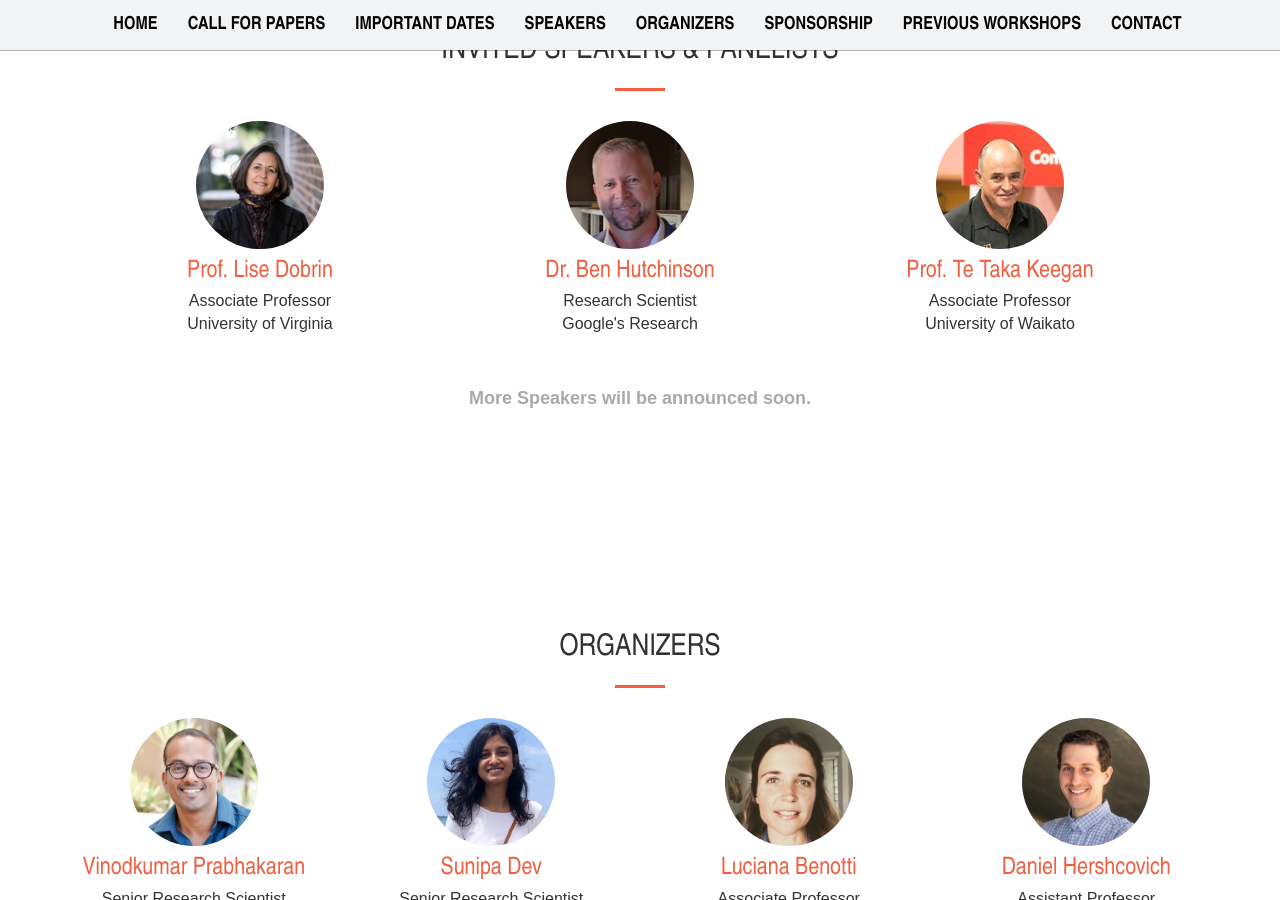
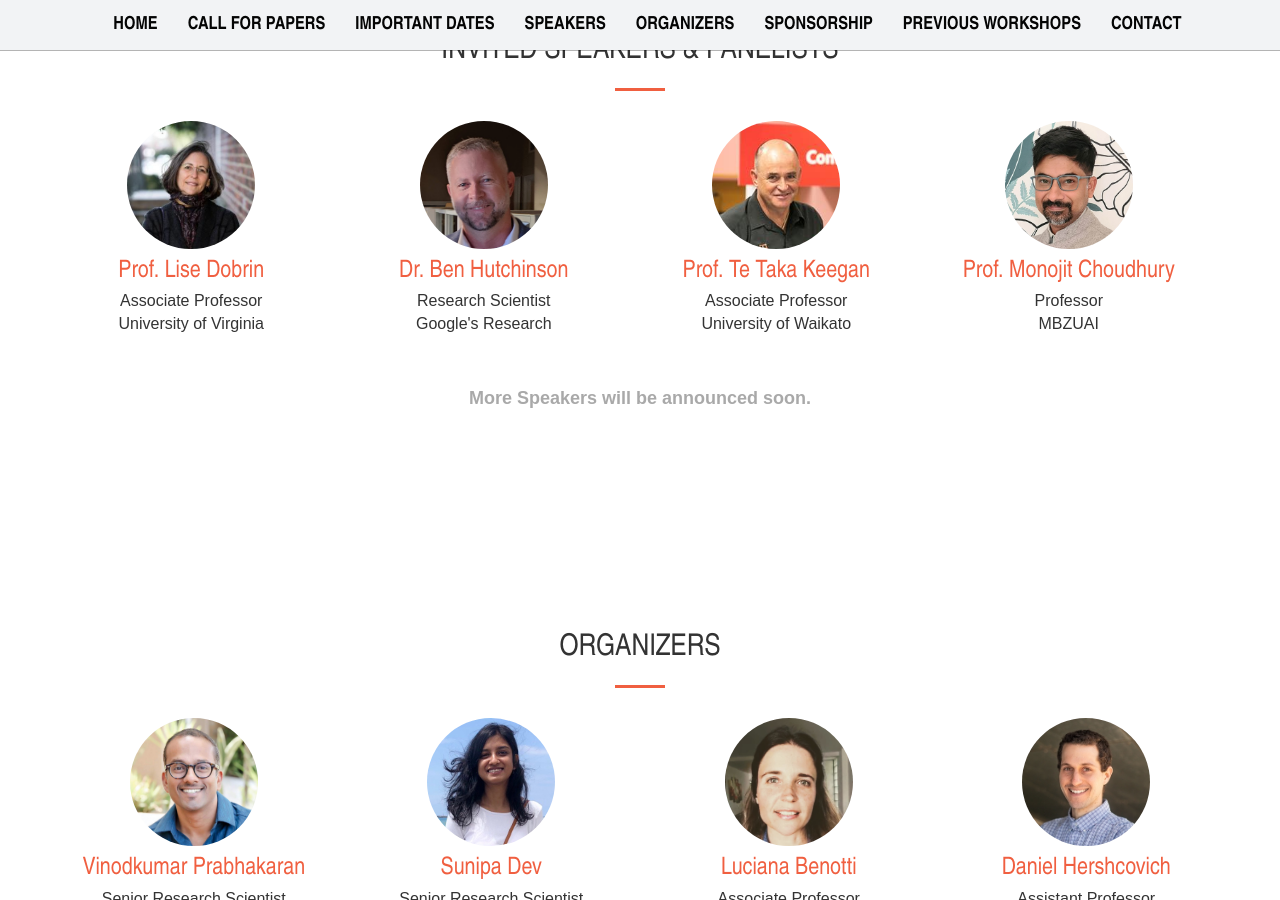
Before and after one commit to c3nlp/c3nlp.github.io, a Jekyll site: the page built from index.html, in a window 1280 px wide and 900 px high, scrolled down 2550 px. Built offline with Jekyll 4.4.1, drawn with Linux system fonts in a browser that asks for light colours.

Commit message:
add speaker Monojit

```diff
--- a/_includes/speakers.html
+++ b/_includes/speakers.html
@@ -65,6 +65,14 @@
                     </a>
                     <p>Associate Professor<br>University of Waikato</p>
                 </div>
+                <div class="speaker">
+                    <a href="https://mbzuai.ac.ae/study/faculty/monojit-choudhury/" target="_blank">
+                        <img src="img/portfolio/monojit.jpg" style="border-radius: 50%;" alt=""
+                             width="128">
+                        <h3>Prof. Monojit Choudhury</h3>
+                    </a>
+                    <p>Professor<br>MBZUAI</p>
+                </div>
             <br>
             <p style="text-align: center; font-weight: bold; color:darkgrey">More Speakers will be announced soon.</p>
 
```
Also changed, not shown: img/portfolio/monojit.jpg (added), 2 other files.
